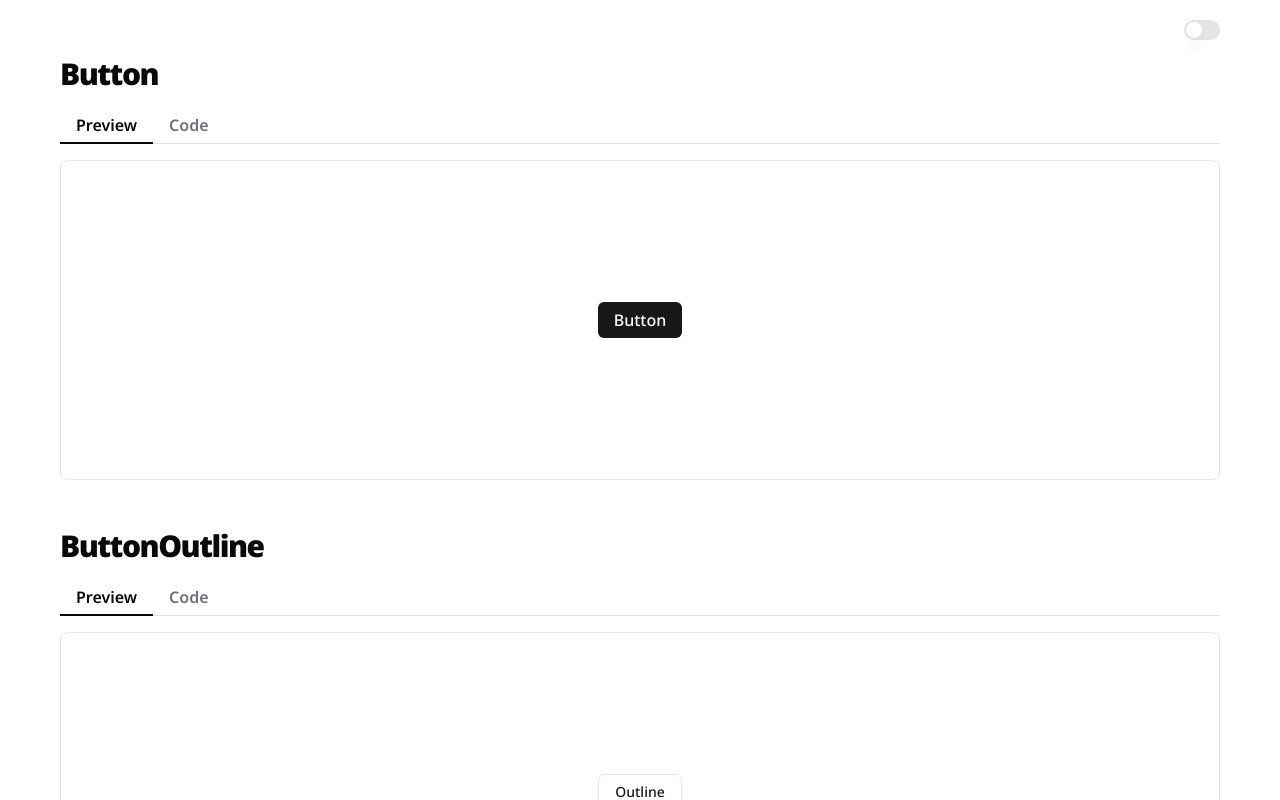
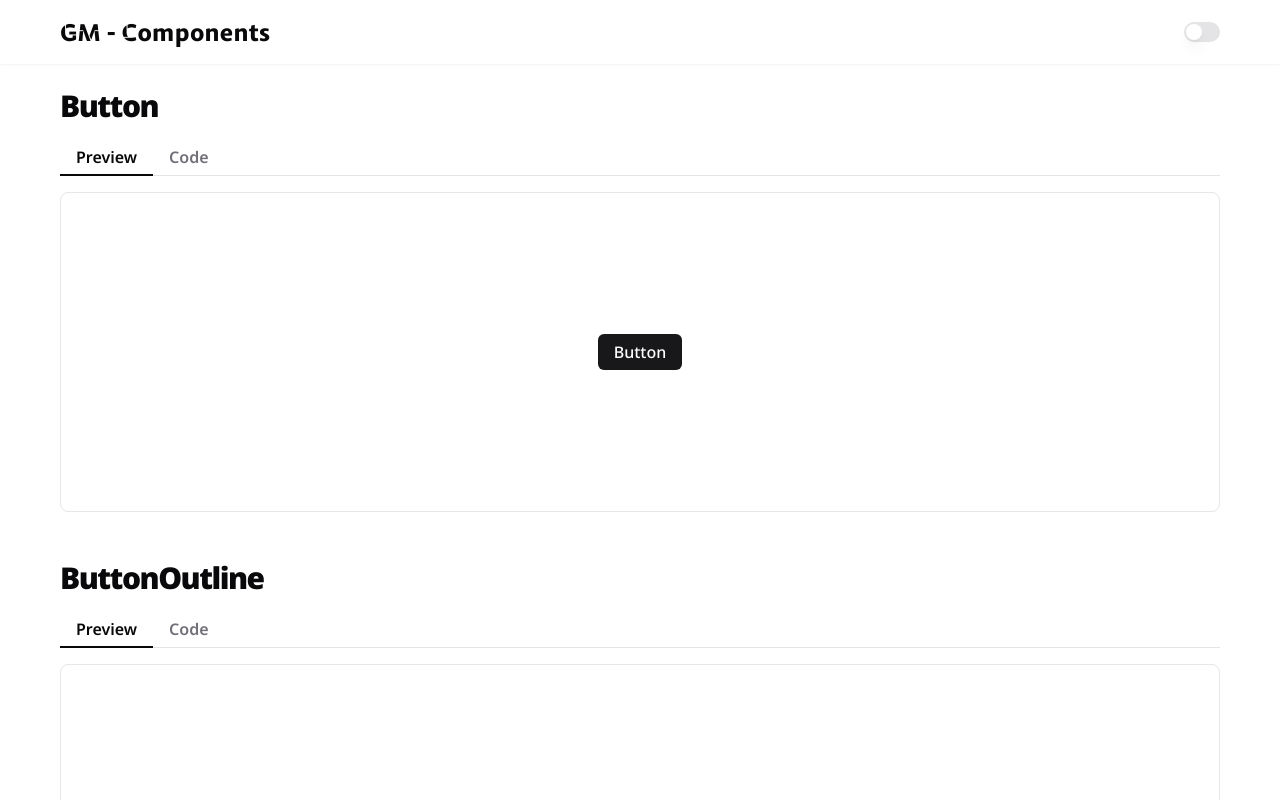
Before and after one commit to gabrielmorandi/components, a Next.js app: page / in a window 1280 px wide. Shown: the top 800 px of the page. Built offline with nearby package versions, Linux system fonts and the light colour scheme.

Commit message:
feat: Bespoke fonts, h1 and sticky position.

```diff
--- a/src/app/components/Header.jsx
+++ b/src/app/components/Header.jsx
@@ -2,8 +2,11 @@ import SwithTheme from "./SwithTheme"
 
 export default function header() {
   return (
-    <header className="fixed top-0 grid w-full pt-5 place-items-center">
-      <div className="flex flex-row-reverse w-11/12 place-items-center max-w-[1160px]">
+    <header className="sticky top-0 z-50 grid w-full py-5 bg-white drop-shadow-sm place-items-center dark:bg-zinc-950 dark:drop-shadow-[0_1px_1px_rgba(255,255,255,0.05)] ">
+      <div className="flex justify-between w-11/12 place-items-center max-w-[1160px]">
+        <h1 className="text-2xl font-bold leading-none">
+          GM - C<span>omponents</span>
+        </h1>
         <SwithTheme />
       </div>
     </header>
--- a/src/app/globals.css
+++ b/src/app/globals.css
@@ -2,7 +2,58 @@
 @tailwind components;
 @tailwind utilities;
 
-/* Estilos do tema claro e escuro */
+/**
+ * @license
+ *
+ * Font Family: Bespoke Sans
+ * Designed by: Jérémie Hornus, Théo Guillard, Morgane Pambrun, Alisa Nowak, Joachim Vu
+ * URL: https://www.fontshare.com/fonts/bespoke-sans
+ * © 2023 Indian Type Foundry
+ *
+ * Font Styles:
+ * Bespoke Sans Variable(Variable font)
+ *
+*/
+@font-face {
+  font-family: BespokeSans-Variable;
+  src: url(../../public/fonts/BespokeSans-Variable-11152b47.woff2)
+    format("woff2");
+  font-weight: 300 800;
+  font-display: swap;
+  font-style: normal;
+}
+
+/**
+* @license
+*
+* Font Family: Bespoke Stencil
+* Designed by: Jérémie Hornus, Théo Guillard, Morgane Pambrun, Alisa Nowak, Joachim Vu
+* URL: https://www.fontshare.com/fonts/bespoke-stencil
+* © 2023 Indian Type Foundry
+*
+* Font Styles:
+* Bespoke Stencil Variable(Variable font)
+*
+*/
+@font-face {
+  font-family: BespokeStencil-Variable;
+  src: url(../../public/fonts/BespokeStencil-Variable-c2fecad4.woff2)
+    format("woff2");
+  font-weight: 300 800;
+  font-display: swap;
+  font-style: normal;
+}
+
+/* h1 */
+h1 {
+  font-family: BespokeStencil-Variable;
+}
+
+h1 span {
+  font-family: BespokeSans-Variable;
+}
+
+/* themes */
 .dark body {
   background-color: #09090b;
 }
@@ -19,6 +70,7 @@ body {
   color: #09090b;
 }
 
+/* code */
 html pre[class*="language-"] {
   margin: 0 !important;
   background-color: #09090b;
--- a/src/app/page.jsx
+++ b/src/app/page.jsx
@@ -8,7 +8,7 @@ export default function Home() {
   return (
     <>
       <Header />
-      <main className="grid w-full gap-12 pb-10 mt-14 place-items-center">
+      <main className="grid w-full gap-12 pb-10 mt-4 place-items-center sm:mt-6">
         <ComponentSection componentName={"Button"}>
           <Button text={"Button"} />
         </ComponentSection>
```
Also changed, not shown: public/fonts/BespokeSans-Variable-11152b47.woff2 (added), public/fonts/BespokeStencil-Variable-c2fecad4.woff2 (added).
